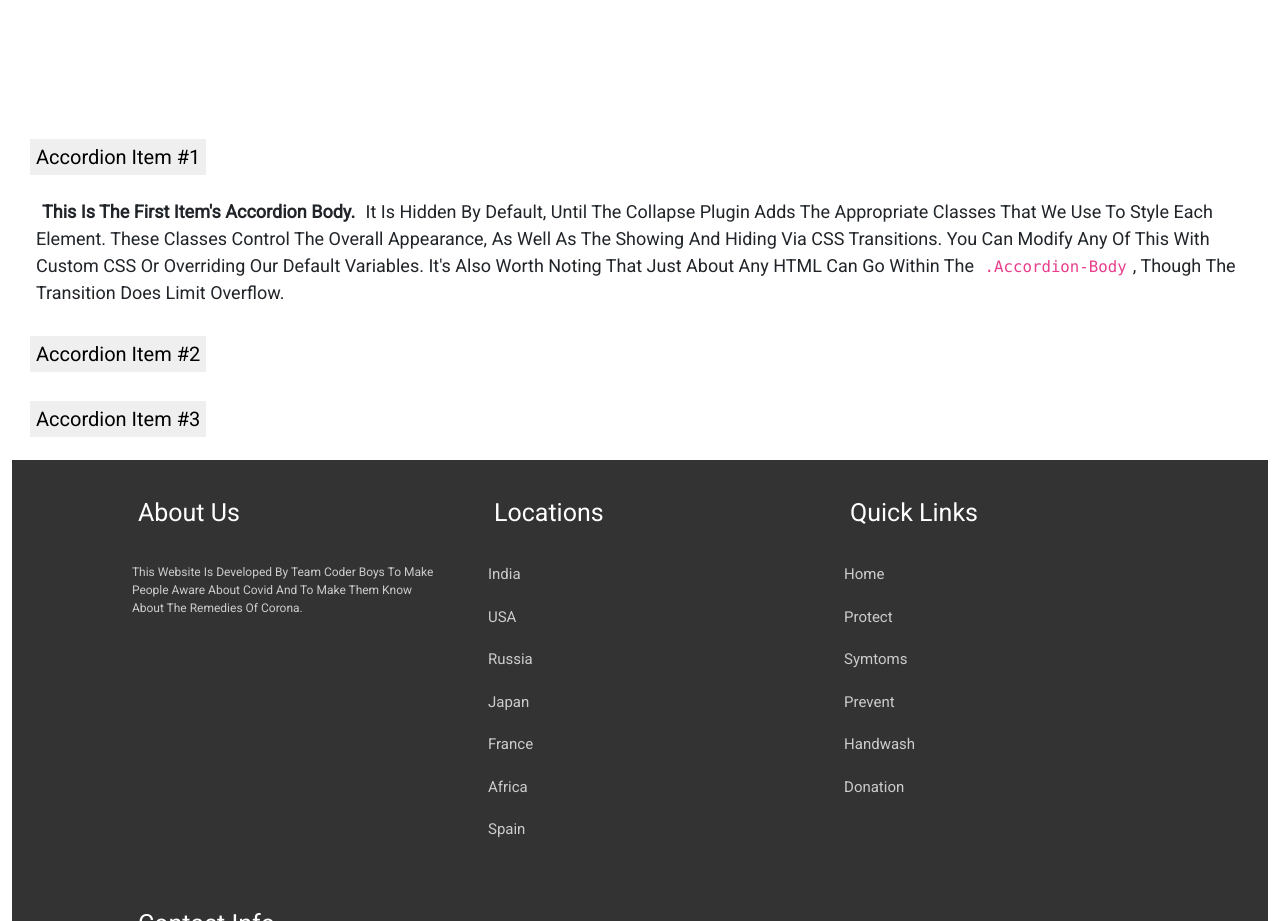
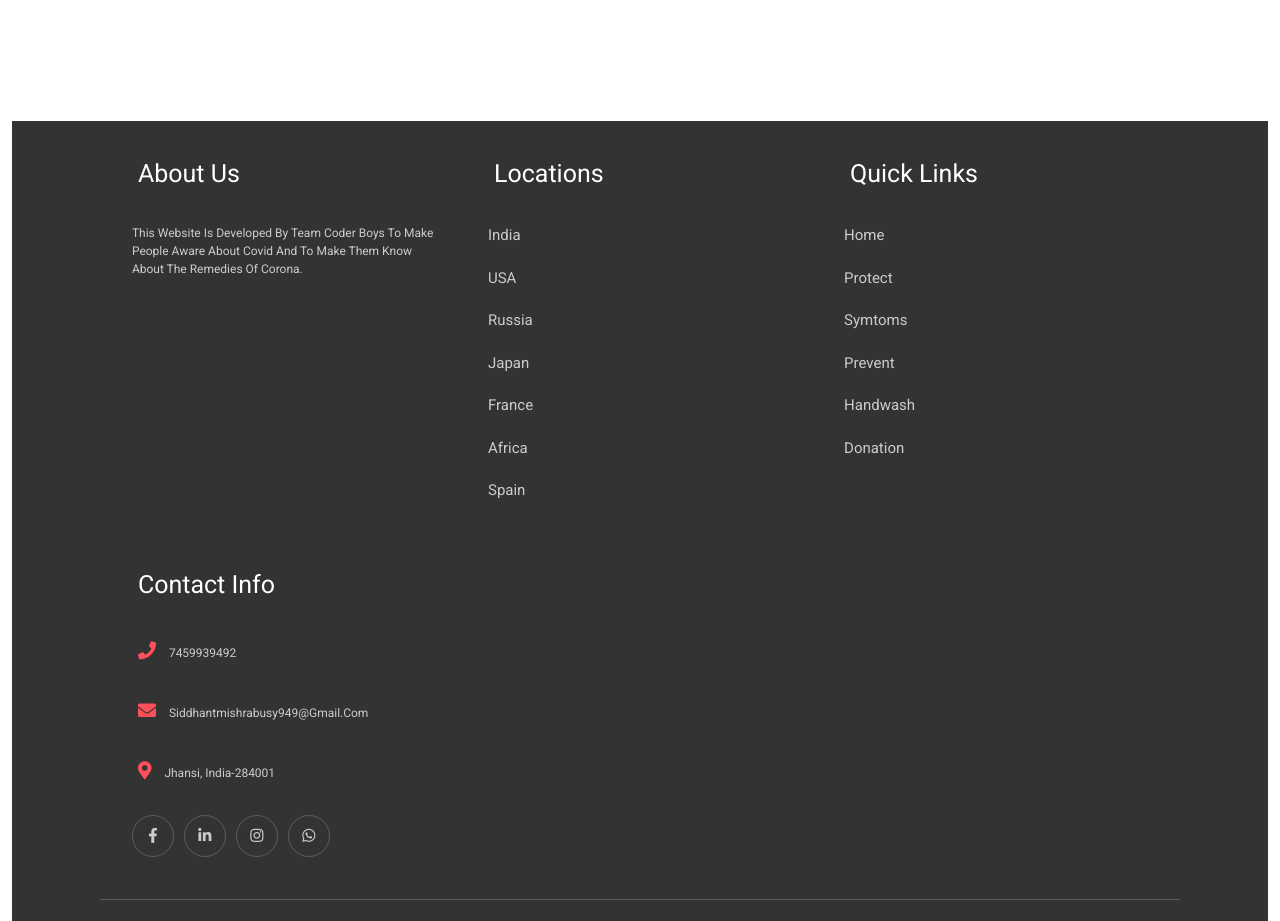
Before and after one commit to Siddhantmi/covid19coderboyss.github.io, a plain HTML site: page index.html in a window 1280 px wide. Shown: the part 11000-11921 px from the top of the page. Drawn offline with nearby package versions, Linux system fonts and the light colour scheme.

Commit message:
Add files via upload

```diff
--- a/index.html
+++ b/index.html
@@ -491,44 +491,6 @@
 
 <!-- app section ends -->
 
-<div class="accordion" id="accordionExample">
-    <div class="accordion-item">
-      <h2 class="accordion-header" id="headingOne">
-        <button class="accordion-button" type="button" data-bs-toggle="collapse" data-bs-target="#collapseOne" aria-expanded="true" aria-controls="collapseOne">
-          Accordion Item #1
-        </button>
-      </h2>
-      <div id="collapseOne" class="accordion-collapse collapse show" aria-labelledby="headingOne" data-bs-parent="#accordionExample">
-        <div class="accordion-body">
-          <strong>This is the first item's accordion body.</strong> It is hidden by default, until the collapse plugin adds the appropriate classes that we use to style each element. These classes control the overall appearance, as well as the showing and hiding via CSS transitions. You can modify any of this with custom CSS or overriding our default variables. It's also worth noting that just about any HTML can go within the <code>.accordion-body</code>, though the transition does limit overflow.
-        </div>
-      </div>
-    </div>
-    <div class="accordion-item">
-      <h2 class="accordion-header" id="headingTwo">
-        <button class="accordion-button collapsed" type="button" data-bs-toggle="collapse" data-bs-target="#collapseTwo" aria-expanded="false" aria-controls="collapseTwo">
-          Accordion Item #2
-        </button>
-      </h2>
-      <div id="collapseTwo" class="accordion-collapse collapse" aria-labelledby="headingTwo" data-bs-parent="#accordionExample">
-        <div class="accordion-body">
-          <strong>This is the second item's accordion body.</strong> It is hidden by default, until the collapse plugin adds the appropriate classes that we use to style each element. These classes control the overall appearance, as well as the showing and hiding via CSS transitions. You can modify any of this with custom CSS or overriding our default variables. It's also worth noting that just about any HTML can go within the <code>.accordion-body</code>, though the transition does limit overflow.
-        </div>
-      </div>
-    </div>
-    <div class="accordion-item">
-      <h2 class="accordion-header" id="headingThree">
-        <button class="accordion-button collapsed" type="button" data-bs-toggle="collapse" data-bs-target="#collapseThree" aria-expanded="false" aria-controls="collapseThree">
-          Accordion Item #3
-        </button>
-      </h2>
-      <div id="collapseThree" class="accordion-collapse collapse" aria-labelledby="headingThree" data-bs-parent="#accordionExample">
-        <div class="accordion-body">
-          <strong>This is the third item's accordion body.</strong> It is hidden by default, until the collapse plugin adds the appropriate classes that we use to style each element. These classes control the overall appearance, as well as the showing and hiding via CSS transitions. You can modify any of this with custom CSS or overriding our default variables. It's also worth noting that just about any HTML can go within the <code>.accordion-body</code>, though the transition does limit overflow.
-        </div>
-      </div>
-    </div>
-  </div>
 
 
 
```
